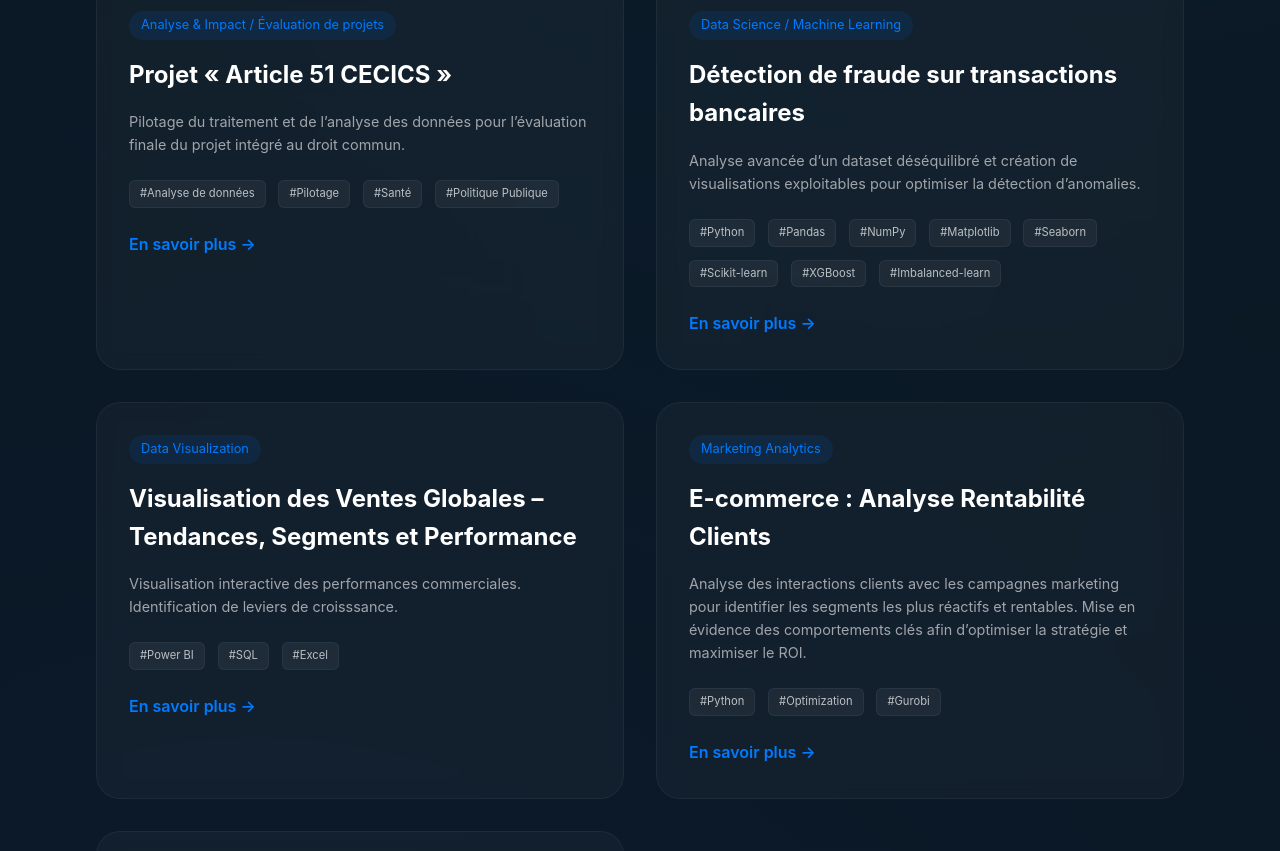
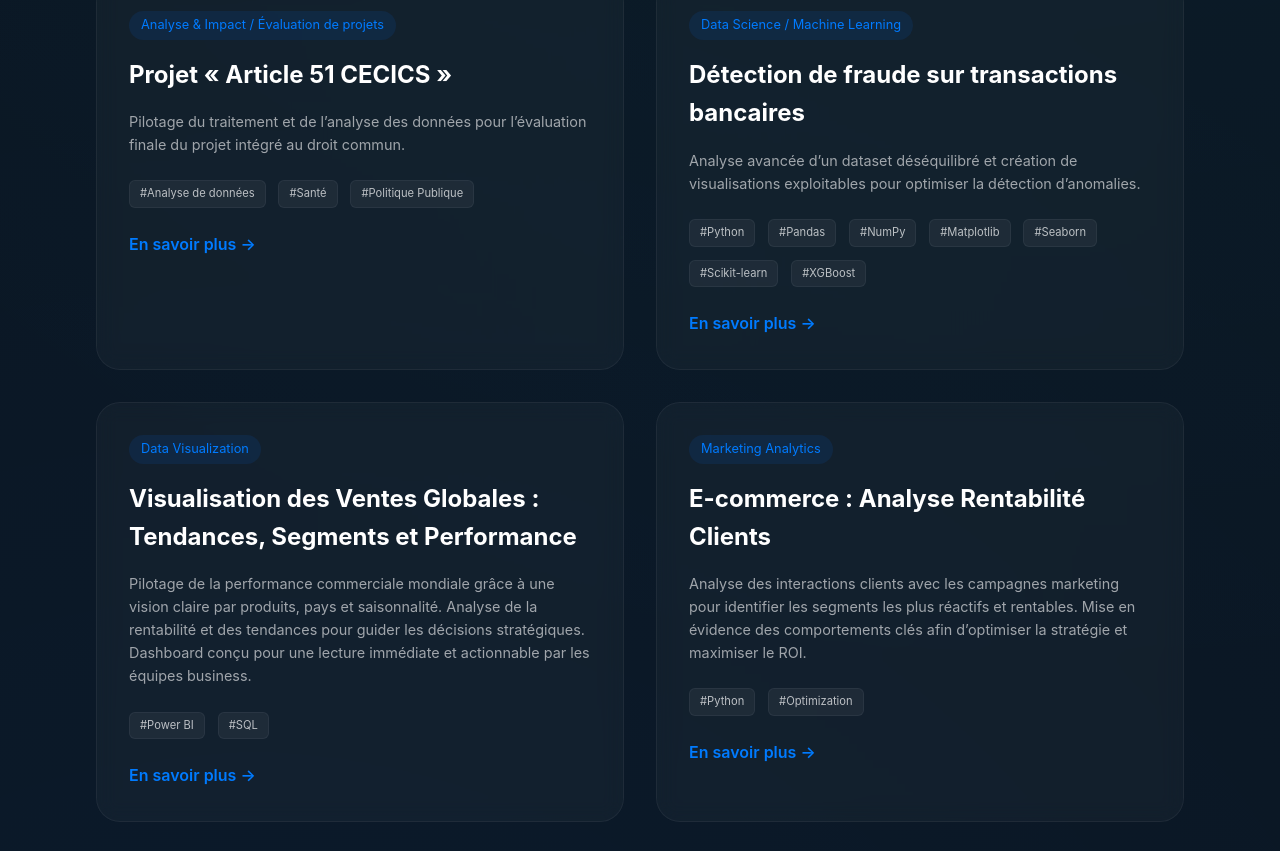
Before and after one commit to WoodyBOR1/Woody-BORGELLA-Portfolio, a React (Vite) app: page / in a window 1280 px wide. Shown: the part 1855-2706 px from the top of the page. Built offline with nearby package versions, Linux system fonts and the light colour scheme.

Commit message:
Mise à jour des descriptions de projets et synchronisation FR/EN

```diff
--- a/src/App.jsx
+++ b/src/App.jsx
@@ -43,7 +43,7 @@ const translations = {
           id: 0,
           title: "Projet « Article 51 CECICS »",
           description: "Pilotage du traitement et de l’analyse des données pour l’évaluation finale du projet intégré au droit commun.",
-          tags: ["Analyse de données", "Pilotage", "Santé", "Politique Publique"],
+          tags: ["Analyse de données", "Santé", "Politique Publique"],
           category: "Analyse & Impact / Évaluation de projets",
           link: "https://sante.gouv.fr/IMG/pdf/rapport_final_evaluation_cecics_iexp_ic.pdf"
         },
@@ -51,29 +51,30 @@ const translations = {
           id: 1,
           title: "Détection de fraude sur transactions bancaires",
           description: "Analyse avancée d’un dataset déséquilibré et création de visualisations exploitables pour optimiser la détection d’anomalies.",
-          tags: ["Python", "Pandas", "NumPy", "Matplotlib", "Seaborn", "Scikit-learn", "XGBoost", "Imbalanced-learn"],
+          tags: ["Python", "Pandas", "NumPy", "Matplotlib", "Seaborn", "Scikit-learn", "XGBoost"],
           category: "Data Science / Machine Learning",
           link: "https://woodybor1.github.io/Credit-Card-Fraud-Detection/"
         },
         {
           id: 2,
-          title: "Visualisation des Ventes Globales – Tendances, Segments et Performance",
-          description: "Visualisation interactive des performances commerciales. Identification de leviers de croisssance.",
-          tags: ["Power BI", "SQL", "Excel"],
-          category: "Data Visualization"
+          title: "Visualisation des Ventes Globales : Tendances, Segments et Performance",
+          description: "Pilotage de la performance commerciale mondiale grâce à une vision claire par produits, pays et saisonnalité. Analyse de la rentabilité et des tendances pour guider les décisions stratégiques. Dashboard conçu pour une lecture immédiate et actionnable par les équipes business.",
+          tags: ["Power BI", "SQL"],
+          category: "Data Visualization",
+          link: "https://app.powerbi.com/reportEmbed?reportId=c1fcf6ae-f455-432e-8fd7-a2f60fbc9f63&autoAuth=true&ctid=a27be1f9-c44b-47a2-b99e-810261deecb8"
         },
         {
           id: 3,
           title: "E-commerce : Analyse Rentabilité Clients",
           description: "Analyse des interactions clients avec les campagnes marketing pour identifier les segments les plus réactifs et rentables. Mise en évidence des comportements clés afin d’optimiser la stratégie et maximiser le ROI.",
-          tags: ["Python", "Optimization", "Gurobi"],
+          tags: ["Python", "Optimization"],
           category: "Marketing Analytics"
         },
         {
           id: 4,
           title: "Projet pilotage CNAT - CAF",
           description: "Pilotage de la performance téléphonique au sein du CNAT (CAF) : analyse fine des motifs d’appel, des taux de service et de saturation pour des appels traités. Conception d’indicateurs mensuels et d’outils d’optimisation pour améliorer la qualité et l’efficience du modèle de réponse enrichie.",
-          tags: ["SQL", "Power BI", "Pilotage"],
+          tags: ["SQL", "Power BI"],
           category: "Analytics",
           link: "https://app.powerbi.com/reportEmbed?reportId=4bf4c51a-a0af-4177-9fd2-ca97b800470c&autoAuth=true&ctid=a27be1f9-c44b-47a2-b99e-810261deecb8"
         }
@@ -118,7 +119,7 @@ const translations = {
           id: 0,
           title: "Project « Article 51 CECICS »",
           description: "Steering the treatment and analysis of data for the final evaluation of the project integrated into common law.",
-          tags: ["Data Analysis", "Steering", "Health", "Public Policy"],
+          tags: ["Data Analysis", "Health", "Public Policy"],
           category: "Analysis & Impact / Project Evaluation",
           link: "https://sante.gouv.fr/IMG/pdf/rapport_final_evaluation_cecics_iexp_ic.pdf"
         },
@@ -126,28 +127,30 @@ const translations = {
           id: 1,
           title: "Bank Transaction Fraud Detection",
           description: "Analysis of the imbalance between normal and fraudulent transactions, supported by clear and actionable visualizations.",
-          tags: ["Python", "Pandas", "NumPy", "Matplotlib", "Seaborn", "Scikit-learn", "XGBoost", "Imbalanced-learn"],
-          category: "Data Science / Machine Learning – Fraud Detection"
+          tags: ["Python", "Pandas", "NumPy", "Matplotlib", "Seaborn", "Scikit-learn", "XGBoost"],
+          category: "Data Science / Machine Learning – Fraud Detection",
+          link: "https://woodybor1.github.io/Credit-Card-Fraud-Detection/"
         },
         {
           id: 2,
-          title: "Global Sales Visualization – Trends, Segments and Performance",
-          description: "Interactive visualization of commercial performance. Identification of growth levers.",
-          tags: ["Power BI", "SQL", "Excel"],
-          category: "Data Visualization"
+          title: "Global Sales Visualization: Trends, Segments and Performance",
+          description: "Global sales performance management through a clear view by products, countries, and seasonality. Analysis of profitability and trends to guide strategic decisions. Dashboard designed for immediate and actionable reading by business teams.",
+          tags: ["Power BI", "SQL"],
+          category: "Data Visualization",
+          link: "https://app.powerbi.com/reportEmbed?reportId=c1fcf6ae-f455-432e-8fd7-a2f60fbc9f63&autoAuth=true&ctid=a27be1f9-c44b-47a2-b99e-810261deecb8"
         },
         {
           id: 3,
           title: "E-commerce: Customer Profitability Analysis",
           description: "Analysis of customer interactions with marketing campaigns to identify the most responsive and profitable segments. Highlighting key behaviors to optimize strategy and maximize ROI.",
-          tags: ["Python", "Optimization", "Gurobi"],
+          tags: ["Python", "Optimization"],
           category: "Marketing Analytics"
         },
         {
           id: 4,
           title: "CNAT - CAF Steering Project",
           description: "Telephone performance steering within the CNAT (CAF): detailed analysis of call reasons, service levels, and saturation rates for processed calls. Designing monthly indicators and optimization tools to improve the quality and efficiency of the enriched response model.",
-          tags: ["SQL", "Power BI", "Steering"],
+          tags: ["SQL", "Power BI"],
           category: "Analytics",
           link: "https://app.powerbi.com/reportEmbed?reportId=4bf4c51a-a0af-4177-9fd2-ca97b800470c&autoAuth=true&ctid=a27be1f9-c44b-47a2-b99e-810261deecb8"
         }
```
